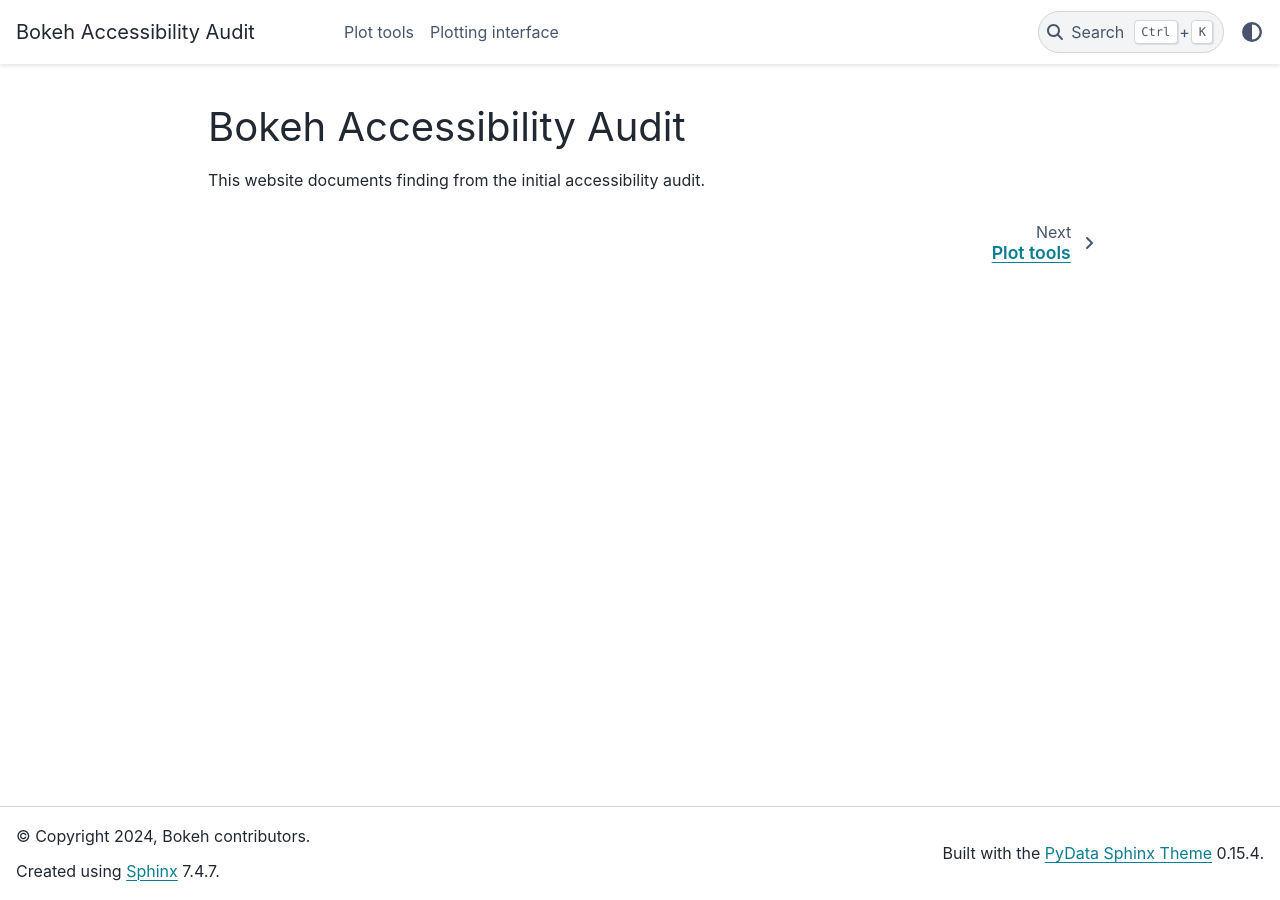
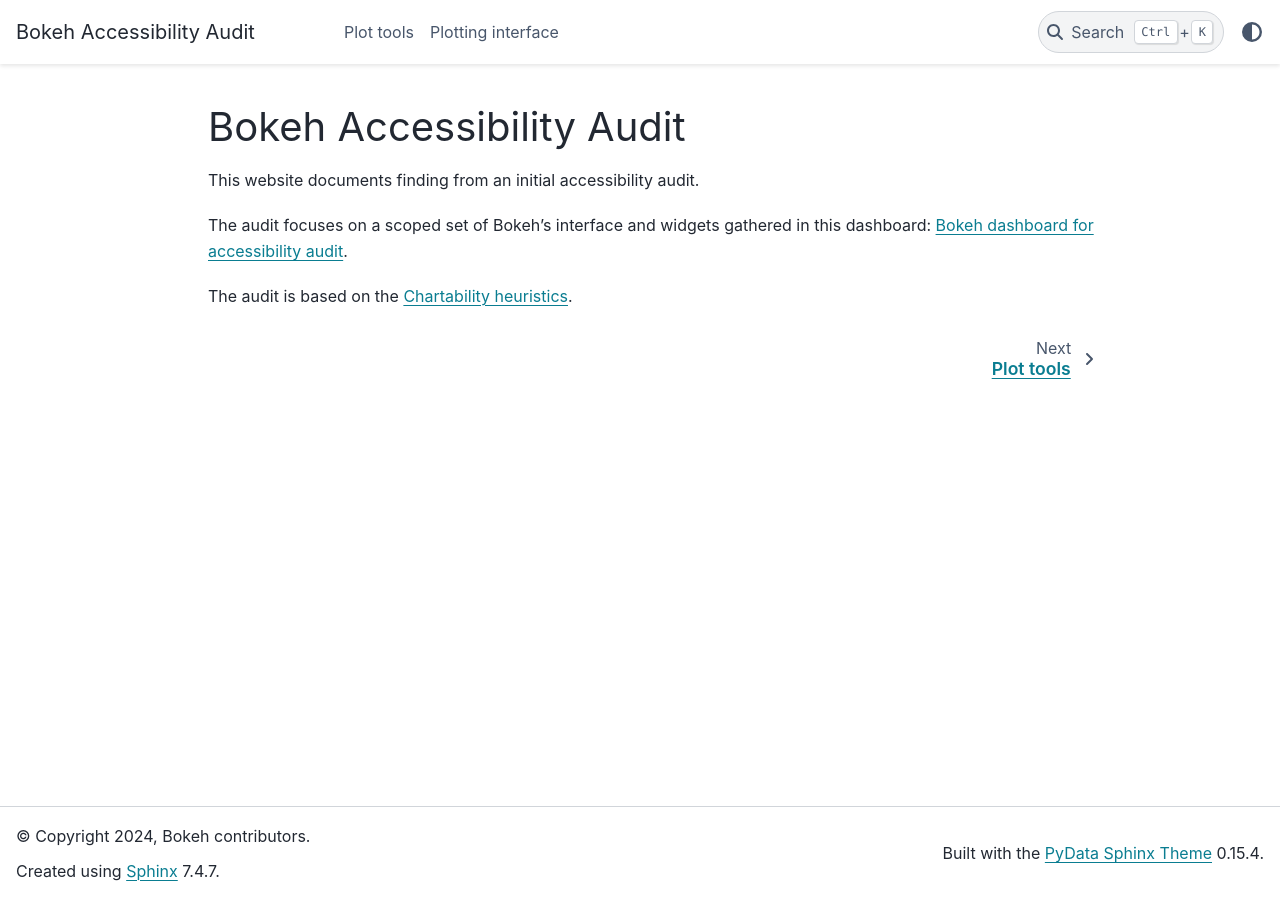
Before and after one commit to Quansight-Labs/bokeh-a11y-audit, a Sphinx documentation site: the page built from source/index.md, in a window 1280 px wide. Built offline with Sphinx 7.4.7 and the PyData theme 0.15.4, drawn with Linux system fonts in a browser that asks for light colours.

````diff
--- a/source/index.md
+++ b/source/index.md
@@ -1,6 +1,10 @@
 # Bokeh Accessibility Audit
 
-This website documents finding from the initial accessibility audit.
+This website documents finding from an initial accessibility audit.
+
+The audit focuses on a scoped set of Bokeh's interface and widgets gathered in this dashboard: [Bokeh dashboard for accessibility audit](https://quansight-labs.github.io/bokeh-a11y-audit/).
+
+The audit is based on the [Chartability heuristics](https://chartability.fizz.studio/#what-is-chartability).
 
 ```{toctree}
 :hidden:
````
Also changed, not shown: README.md (+2 -2 lines).
